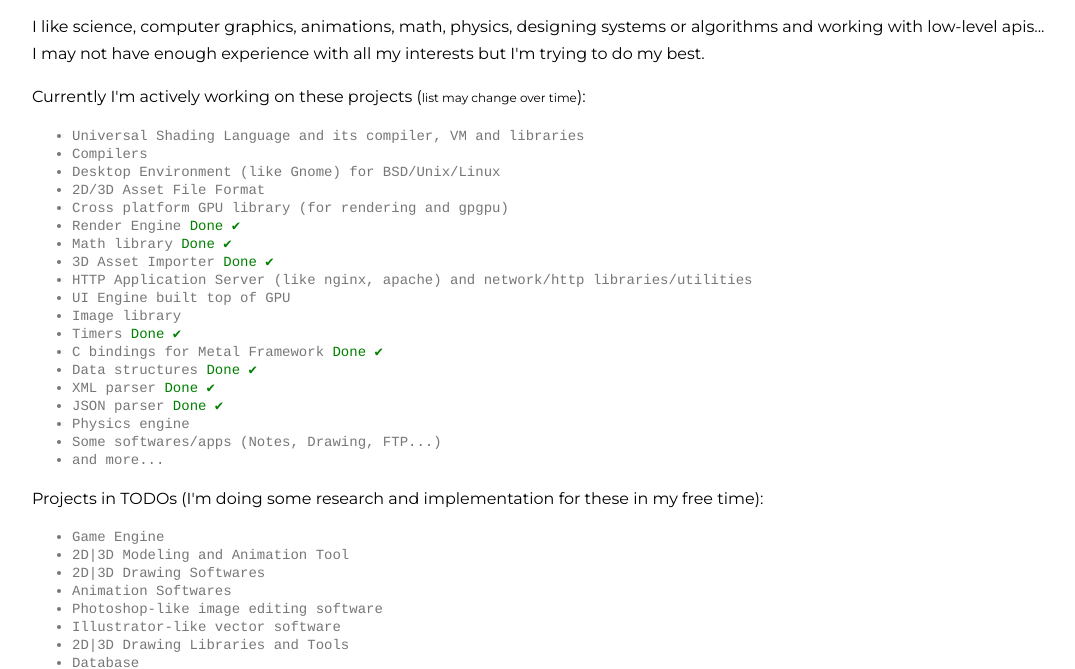
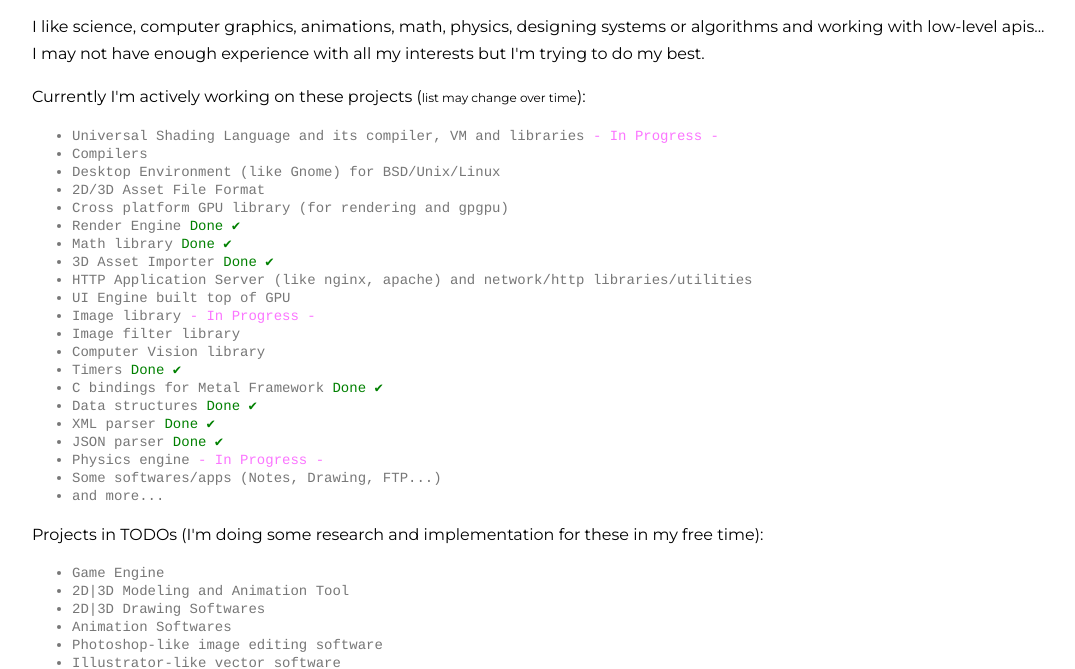
Before and after one commit to recp/recp.github.io, a plain HTML site: page index.html in a window 1280 px wide. Shown: the part 135-804 px from the top of the page, without its empty margins (26-1101 px from the left). Drawn offline with Linux system fonts and the light colour scheme; a web font is replaced by a local one.

Commit message:
Update index.html

```diff
--- a/index.html
+++ b/index.html
@@ -46,7 +46,7 @@
       Currently I'm actively working on these projects (<span style="font-size: 12px">list may change over time</span>):
     </p>
     <ul class="project-list">
-      <li>Universal Shading Language and its compiler, VM and libraries</li>
+      <li>Universal Shading Language and its compiler, VM and libraries <span style="color: rgb(251, 117, 255);">- In Progress -</span></li>
       <li>Compilers</li>
       <li>Desktop Environment (like Gnome) for BSD/Unix/Linux</li>
       <li>2D/3D Asset File Format</li>
@@ -56,13 +56,15 @@
       <li>3D Asset Importer <span style="color: green">Done ✔</span></li>
       <li>HTTP Application Server (like nginx, apache) and network/http libraries/utilities</li>
       <li>UI Engine built top of GPU</li>
-      <li>Image library</li>
+      <li>Image library <span style="color: rgb(251, 117, 255);">- In Progress -</span></li>
+      <li>Image filter library </li>
+      <li>Computer Vision library</li>
       <li>Timers <span style="color: green">Done ✔</span></li>
       <li>C bindings for Metal Framework <span style="color: green">Done ✔</span></li>
       <li>Data structures <span style="color: green">Done ✔</span></li>
       <li>XML parser <span style="color: green">Done ✔</span></li>
       <li>JSON parser <span style="color: green">Done ✔</span></li>
-      <li>Physics engine</li>
+      <li>Physics engine <span style="color: rgb(251, 117, 255);">- In Progress -</span></li>
       <li>Some softwares/apps (Notes, Drawing, FTP...)</li>
       <li>and more...</li>
     </ul>
```
